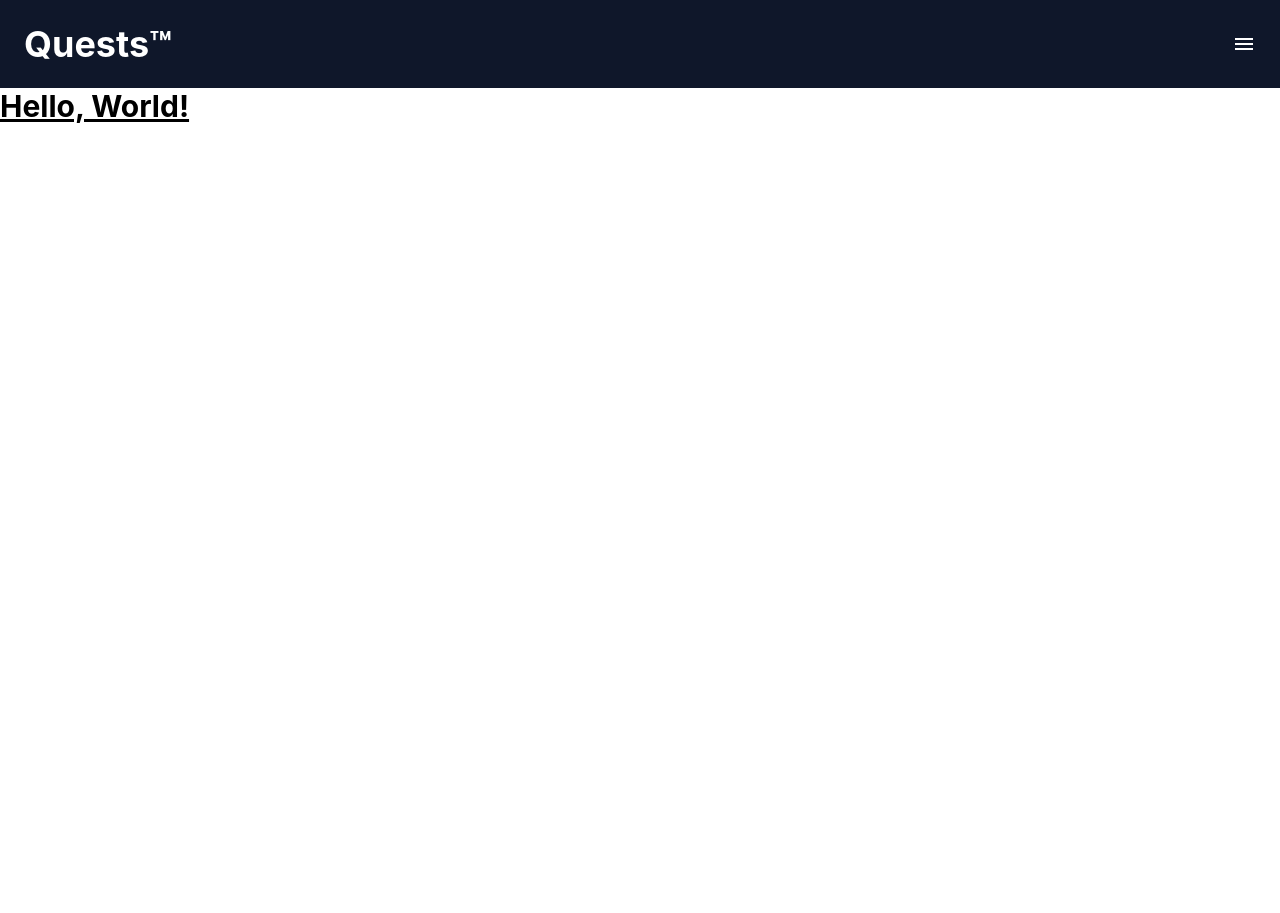
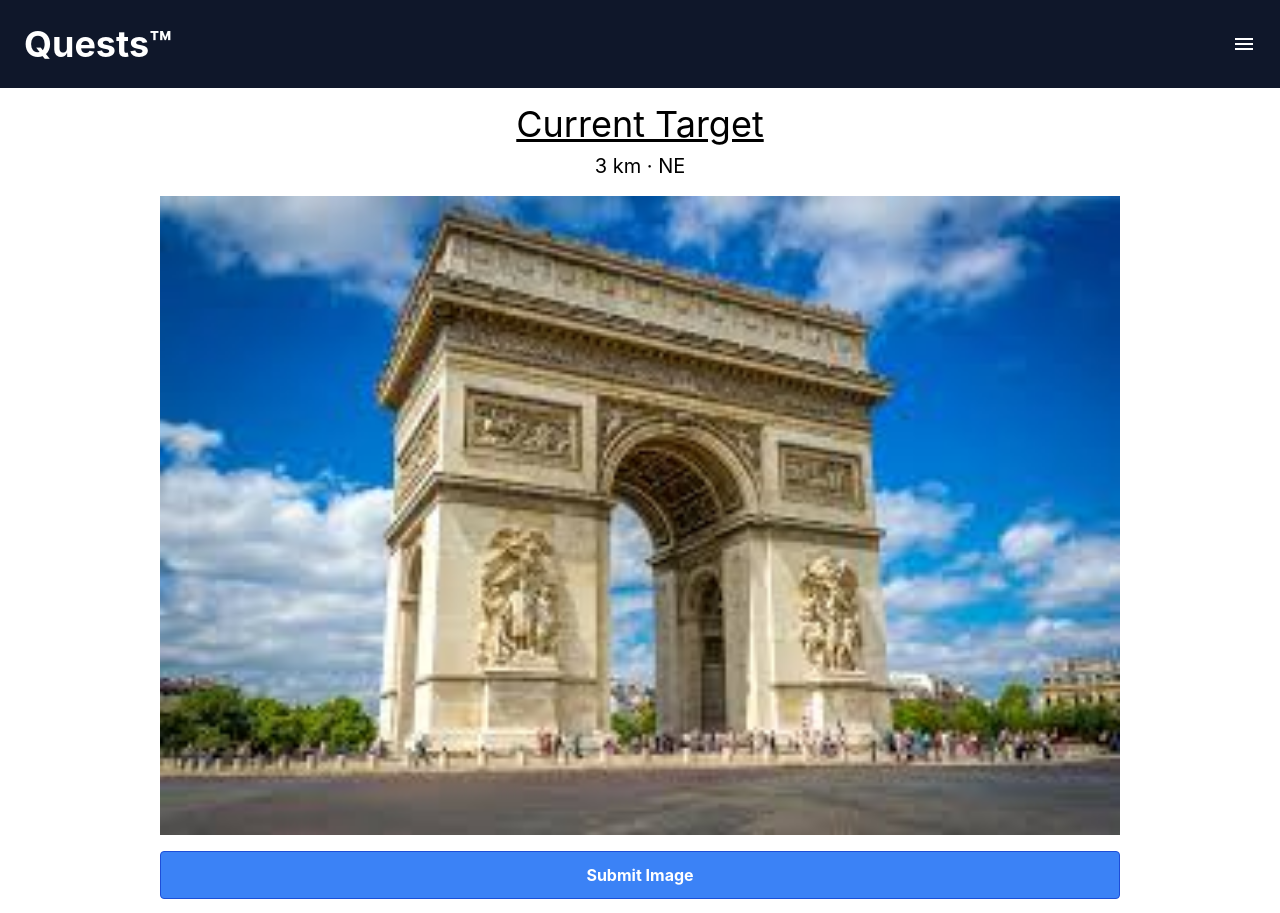
Before and after one commit to nnhphong/GrassQuest, a React (Vite) app in the folder frontend/: page / in a window 1280 px wide. Shown: the top 913 px of the page. Before the commit the page ends 800 px from the top, so only its background shows below. Built offline with nearby package versions, Linux system fonts and the light colour scheme.

Commit message:
Add game

```diff
--- a/frontend/src/App.jsx
+++ b/frontend/src/App.jsx
@@ -1,10 +1,21 @@
 import Navbar from "./Navbar"
+import Game from "./Game"
+import { useState } from 'react';
 
 function App() {
+  const [view, setView] = useState("ingame");
+
   return (
     <>
-      <Navbar />
-      <div class="text-3xl font-bold underline">Hello, World!</div>
+      <Navbar setView={setView}/>
+      {
+        view == "home" ?
+          <div className="text-3xl font-bold underline">Hello, World!</div>
+        : view == "ingame" ?
+          <Game setView={setView}/>
+
+        : <div></div>
+        }
     </>
   )
 }
--- /dev/null
+++ b/frontend/src/Game.jsx
@@ -0,0 +1,32 @@
+import Monument from "./assets/monument1.jpg"
+
+function Game({setView}) {
+  return (
+    <>
+        <div className="flex flex-col justify-center items-center pt-4">
+            <div className="text-4xl underline">Current Target</div>
+            <div className="text-xl pt-2">3 km · NE</div>
+            <img src={Monument} className="pt-4 object-cover w-9/12"/>
+            <button class="mt-4 bg-blue-500 hover:bg-blue-700 text-white font-bold py-2 px-4 border border-blue-700 rounded w-9/12 h-12 relative">
+                <input
+                    type="file"
+                    name="myImage"
+                    className="text-center opacity-0 absolute top-0 bottom-0 left-0 right-0 m-auto z-50"
+                    accept="image/*"
+                    onChange={(event) => {
+                        console.log(event.target.files[0]);
+                    }}
+                />
+                <div class="flex flex-col justify-center itemes-center absolute top-0 bottom-0 left-0 right-0 m-auto" >
+                    <div>Submit Image</div>
+                </div>
+            </button>
+            <button class="mt-4 bg-blue-500 hover:bg-blue-700 text-white font-bold py-2 px-4 border border-blue-700 rounded w-9/12 h-12">
+                Hint
+            </button>
+        </div>
+    </>
+  )
+}
+
+export default Game
--- a/frontend/src/Navbar.jsx
+++ b/frontend/src/Navbar.jsx
@@ -1,12 +1,12 @@
 import Menu from "./assets/Menu.svg"
 
-function Navbar() {
+function Navbar({setView}) {
   return (
     <>
        <header className="bg-slate-900 py-3 lg:py-4 sticky z-[9999] top-0 px-2" id="home">
             <div className="container px-4 mx-auto flex items-center">
                 <div className="flex justify-between items-center">
-                    <h1 className="text-white font-bold text-4xl py-2">Quests™</h1>
+                    <h1 className="text-white font-bold text-4xl py-2"  onClick={() => setView("home")}>Quests™</h1>
                 </div>
                 <div className="text-white flex flex-row ml-auto mt-0">
                     <img src={Menu}/>
```
Also changed, not shown: frontend/src/assets/monument1.jpg (added).
